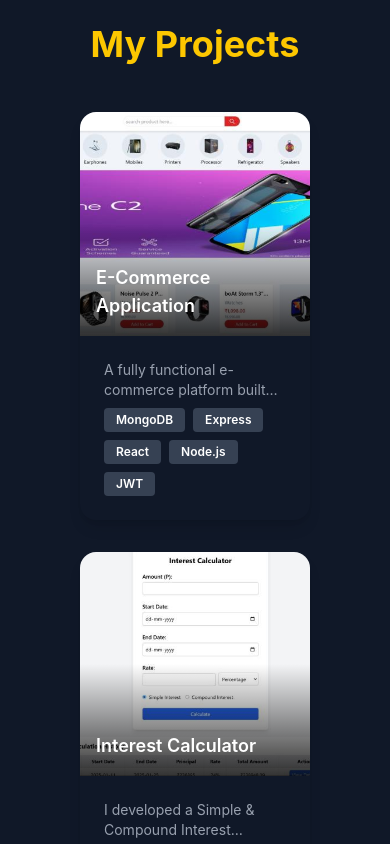
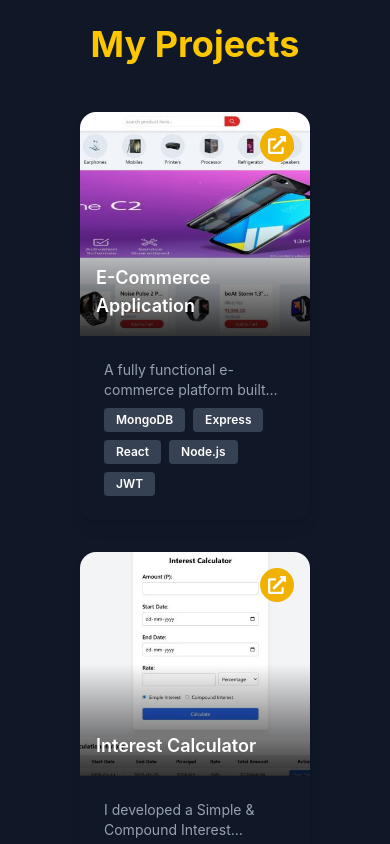
Before and after one commit to manojkumar2291/manojp, a React (Vite) app: page / in a window 390 px wide. Shown: the part 6760-7604 px from the top of the page. Built offline with nearby package versions, Linux system fonts and the light colour scheme.

Commit message:
mobile links

```diff
--- a/src/components/ProjectCard.jsx
+++ b/src/components/ProjectCard.jsx
@@ -26,14 +26,26 @@ const ProjectCard = ({ index, name, description, techStack, source_code_link, li
         </div>
 
         {/* Action Buttons (GitHub & Live Demo) */}
-        <div className="absolute top-4 right-4 flex gap-3 opacity-0 group-hover:opacity-100 transition-opacity duration-300">
+        <div className="absolute top-4 right-4 flex gap-3
+  opacity-100 sm:opacity-0 sm:group-hover:opacity-100
+  transition-opacity duration-300">
   {source_code_link && (
-            <a href={source_code_link} target="_blank" rel="noopener noreferrer" className="p-2 bg-gray-800 rounded-full hover:bg-gray-700 transition-all">
+    <a
+      href={source_code_link}
+      target="_blank"
+      rel="noopener noreferrer"
+      className="p-2 bg-gray-800 rounded-full hover:bg-gray-700 transition-all"
+    >
       <FaGithub className="text-white text-lg" />
     </a>
   )}
   {live_demo_link && (
-            <a href={live_demo_link} target="_blank" rel="noopener noreferrer" className="p-2 bg-yellow-500 rounded-full hover:bg-yellow-400 transition-all">
+    <a
+      href={live_demo_link}
+      target="_blank"
+      rel="noopener noreferrer"
+      className="p-2 bg-yellow-500 rounded-full hover:bg-yellow-400 transition-all"
+    >
       <FaExternalLinkAlt className="text-white text-lg" />
     </a>
   )}
```
Lines whose indentation alone changed are shown as unchanged.
